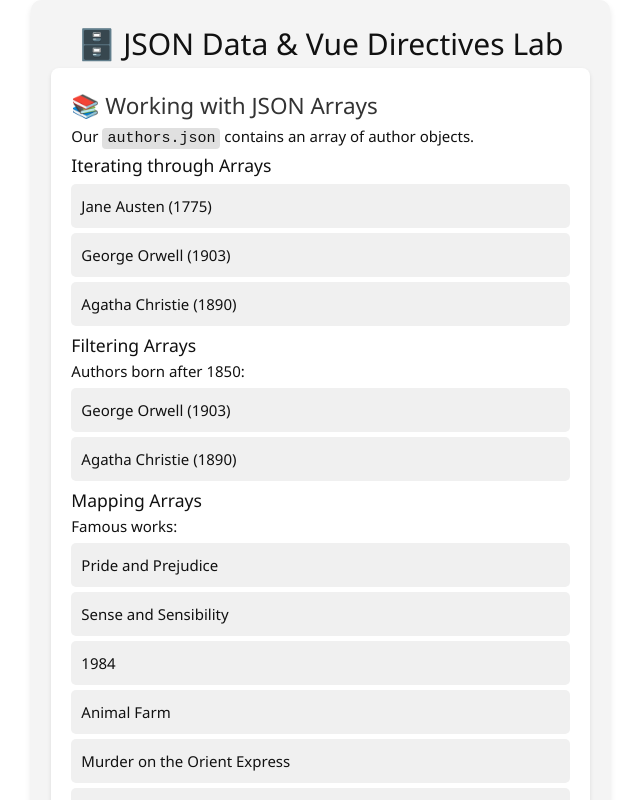
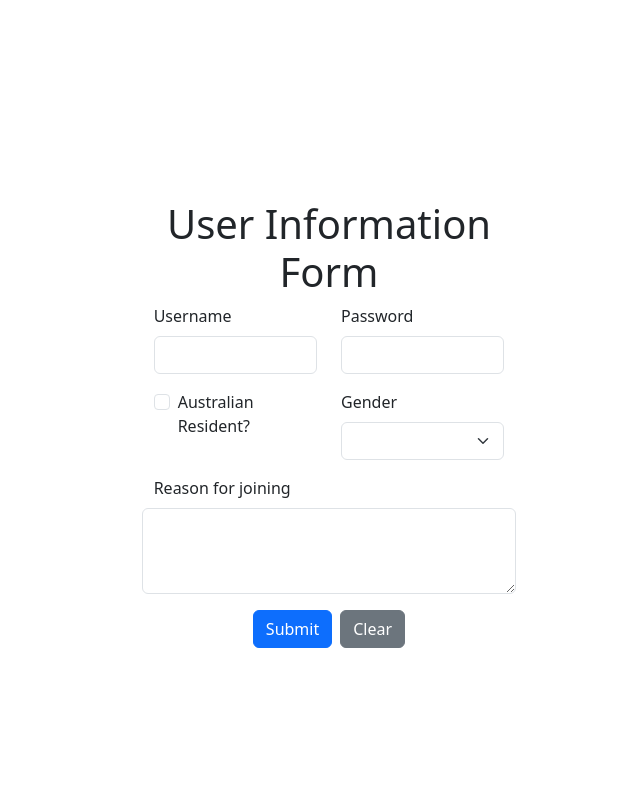
Before and after one commit to Ruixxxxxxx/NoMash-Library, a Vue app: page / in a window 1280 px wide. Shown: the top 800 px of the page, without its empty margins (30-670 px from the left). Built offline with nearby package versions, Linux system fonts and the light colour scheme.

Commit message:
Week3-Form

```diff
--- a/package.json
+++ b/package.json
@@ -11,6 +11,7 @@
     "format": "prettier --write src/"
   },
   "dependencies": {
+    "bootstrap": "^5.3.3",
     "vue": "^3.4.29"
   },
   "devDependencies": {
--- a/src/App.vue
+++ b/src/App.vue
@@ -1,9 +1,11 @@
 <script setup>
-import JSON from './components/JSON.vue'
+//import JSON from './components/JSON.vue'
+import LoginForm from './components/LoginForm.vue'
 </script>
 
 <template>
-  <main>
+  <!-- <main>
     <JSON />
-  </main>
+  </main> -->
+  <LoginForm />
 </template>
--- a/src/assets/base.css
+++ b/src/assets/base.css
@@ -36,7 +36,7 @@
   --section-gap: 160px;
 }
 
-@media (prefers-color-scheme: dark) {
+/* @media (prefers-color-scheme: dark) {
   :root {
     --color-background: var(--vt-c-black);
     --color-background-soft: var(--vt-c-black-soft);
@@ -48,7 +48,7 @@
     --color-heading: var(--vt-c-text-dark-1);
     --color-text: var(--vt-c-text-dark-2);
   }
-}
+} */
 
 *,
 *::before,
--- /dev/null
+++ b/src/components/LoginForm.vue
@@ -0,0 +1,138 @@
+<template>
+  <div class="container mt-5">
+    <div class="row">
+      <div class="col-12 col-md-8 offset-md-2">
+        <h1 class="text-center">User Information Form</h1>
+        <form @submit.prevent="submitForm">
+          <div class="row mb-3">
+            <div class="col-12 col-md-6">
+              <label for="username" class="form-label">Username</label>
+              <input type="text" class="form-control" id="username" v-model="formData.username" />
+            </div>
+            <div class="col-12 col-md-6">
+              <label for="password" class="form-label">Password</label>
+              <input
+                type="password"
+                class="form-control"
+                id="password"
+                v-model="formData.password"
+              />
+            </div>
+          </div>
+          <div class="row mb-3">
+            <div class="col-12 col-md-6">
+              <div class="form-check">
+                <input
+                  type="checkbox"
+                  class="form-check-input"
+                  id="isAustralian"
+                  v-model="formData.isAustralian"
+                />
+                <label class="form-check-label" for="isAustralian">Australian Resident?</label>
+              </div>
+            </div>
+            <div class="col-12 col-md-6">
+              <label for="gender" class="form-label">Gender</label>
+              <select class="form-select" id="gender" v-model="formData.gender">
+                <option value="male">Male</option>
+                <option value="female">Female</option>
+                <option value="other">Other</option>
+              </select>
+            </div>
+          </div>
+          <div class="row mb-3">
+            <label for="reason" class="form-label">Reason for joining</label>
+            <textarea
+              class="form-control"
+              id="reason"
+              rows="3"
+              v-model="formData.reason"
+            ></textarea>
+          </div>
+          <div class="text-center">
+            <button type="submit" class="btn btn-primary me-2">Submit</button>
+            <button type="button" class="btn btn-secondary" @click="clearForm">Clear</button>
+          </div>
+        </form>
+      </div>
+    </div>
+  </div>
+
+  <div class="row mt-5" v-if="submittedCards.length">
+    <div class="d-flex flex-wrap justify-content-start">
+      <div
+        v-for="(card, index) in submittedCards"
+        :key="index"
+        class="card m-2"
+        style="width: 18rem"
+      >
+        <div class="card-header">User Information</div>
+        <ul class="list-group list-group-flush">
+          <li class="list-group-item">Username: {{ card.username }}</li>
+          <li class="list-group-item">Password: {{ card.password }}</li>
+          <li class="list-group-item">
+            Australian Resident: {{ card.isAustralian ? 'Yes' : 'No' }}
+          </li>
+          <li class="list-group-item">Gender: {{ card.gender }}</li>
+          <li class="list-group-item">Reason: {{ card.reason }}</li>
+        </ul>
+      </div>
+    </div>
+  </div>
+</template>
+
+<script setup>
+import { ref } from 'vue'
+
+const formData = ref({
+  username: '',
+  password: '',
+  isAustralian: false,
+  reason: '',
+  gender: ''
+})
+
+const submittedCards = ref([])
+
+const submitForm = () => {
+  submittedCards.value.push({
+    ...formData.value
+  })
+  clearForm()
+}
+
+const clearForm = () => {
+  formData.value.username = ''
+  formData.value.password = ''
+  formData.value.isAustralian = false
+  formData.value.reason = ''
+  formData.value
+}
+</script>
+
+<style scoped>
+.card {
+  border: 1px solid #ccc;
+  border-radius: 10px;
+  box-shadow: 0 2px 4px rgba(0, 0, 0, 0.1);
+}
+.card-header {
+  background-color: #275fda;
+  color: white;
+  padding: 10px;
+  border-radius: 10px 10px 0 0;
+}
+.list-group-item {
+  padding: 10px;
+}
+
+@media (max-width: 768px) {
+  .form-control,
+  .form-select {
+    font-size: 14px;
+  }
+  .card {
+    margin: 10px 5px;
+  }
+}
+</style>
--- a/src/main.js
+++ b/src/main.js
@@ -1,6 +1,9 @@
 import './assets/main.css'
+// import './style.css'
 
 import { createApp } from 'vue'
 import App from './App.vue'
 
+import 'bootstrap/dist/css/bootstrap.min.css'
+
 createApp(App).mount('#app')
```
Also changed, not shown: src/style.css (added, +26 -0 lines), 1 other file (tests, documents, lock files or other folders).
